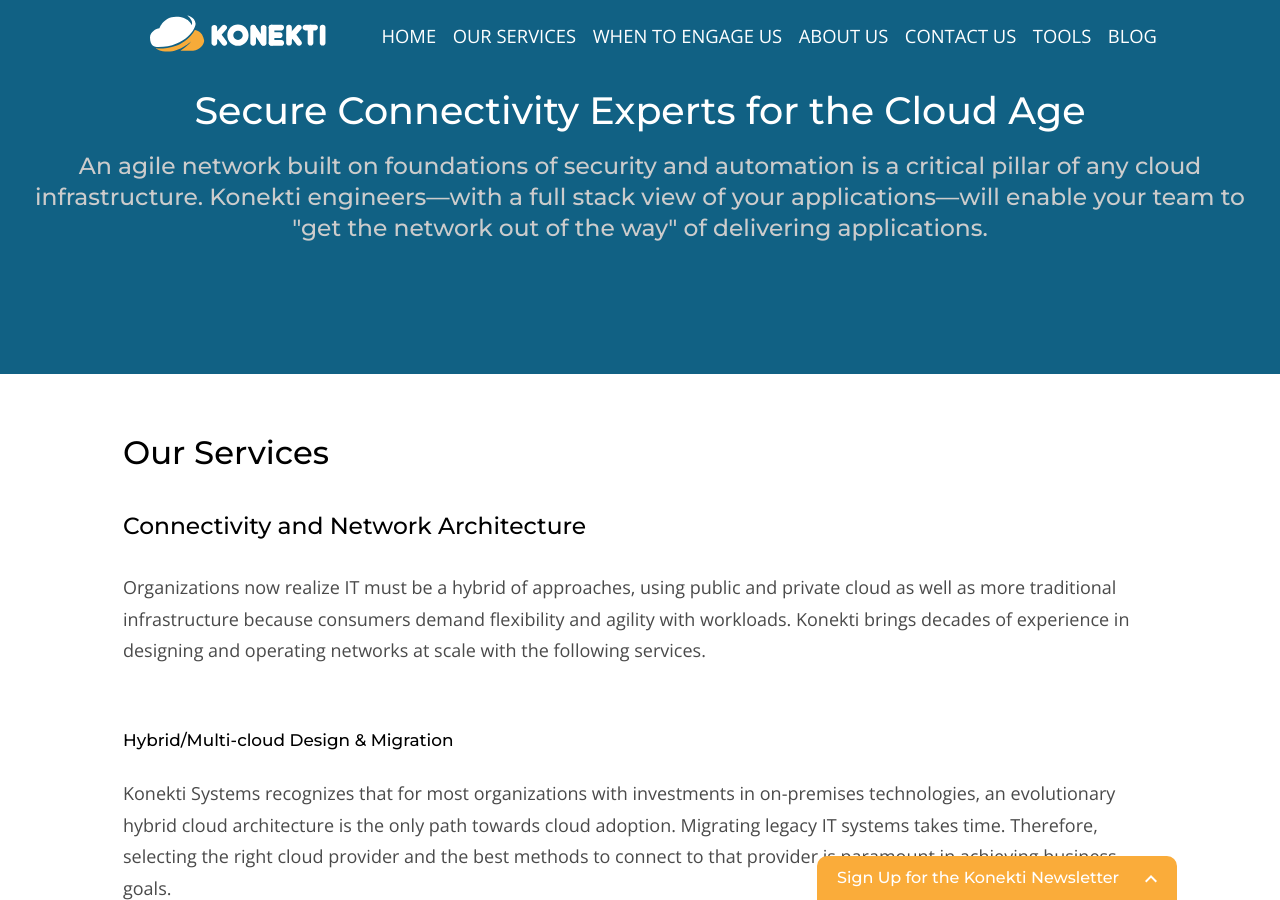
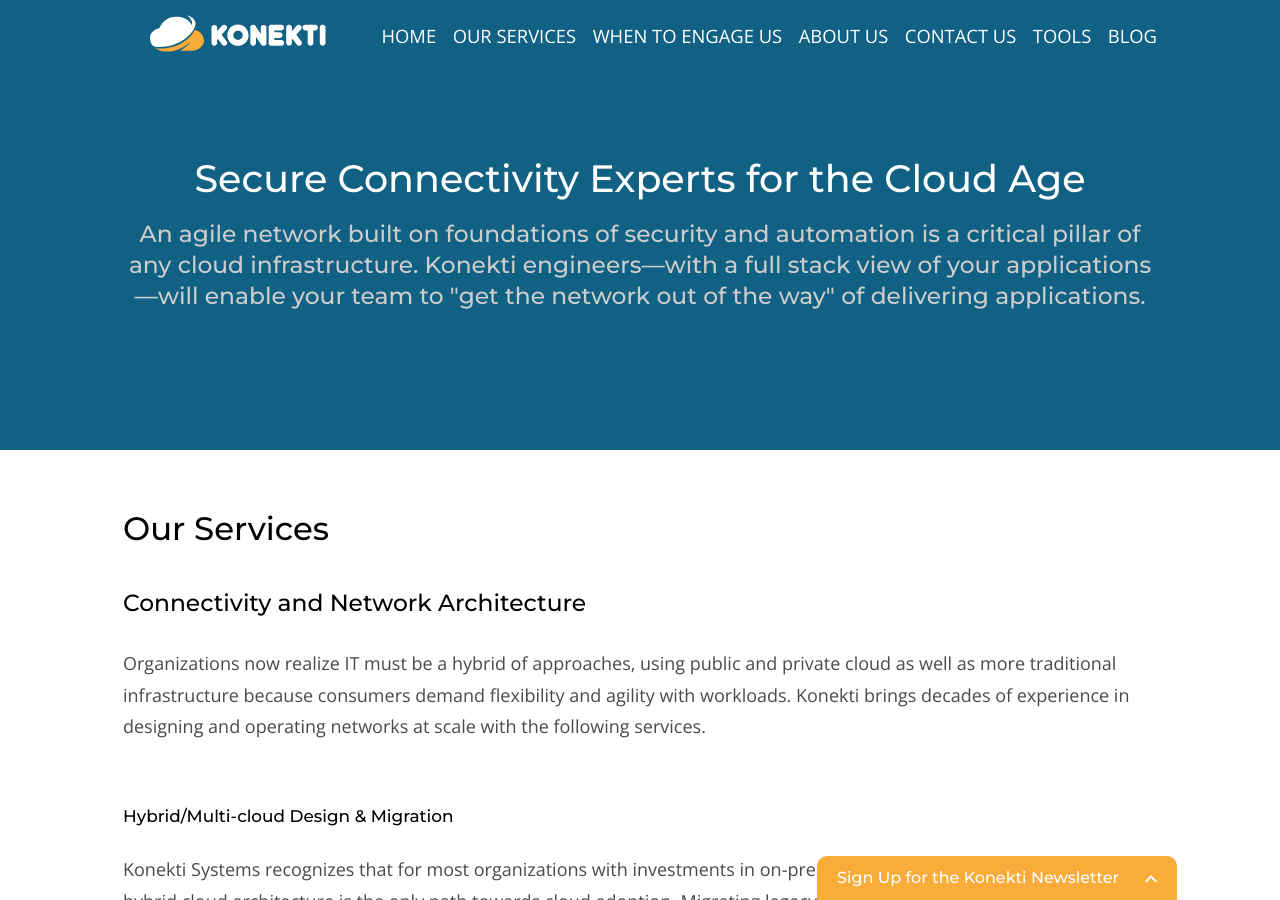
Before and after one commit to konekti/jeffbrl.github.io, a Jekyll site: the page built from _pages/index.md, in a window 1280 px wide and 900 px high. Built offline with Jekyll 4.4.1, drawn with Linux system fonts in a browser that asks for light colours; nearby versions of some CDN libraries.

Commit message:
update partial

```diff
--- a/_includes/sections/intro.html
+++ b/_includes/sections/intro.html
@@ -1,13 +1,6 @@
-<section class='services intro_container' id='home'>
-  <div class='intro grid grid-2 pa'>
-    <div class = 'intro_inner flex-in pb-3'>
-      <div class = 'flex-in flex-up'>
-        <h1 class = 'center'>Secure Connectivity Experts for the Cloud Age</h1>
-        <h4 class = 'mute pb-1 pt-1 center'>An agile network built on foundations of security and automation is a
-critical pillar of any cloud infrastructure. Konekti engineers—with a full stack view of your applications—will enable your
-team to "get the network out of the way" of delivering applications.
-</h4>
-      </div>
-    </div>
+<section class='block intro' id='home'>
+  <div class = 'container pa'>
+    <h1 class = 'center'>Secure Connectivity Experts for the Cloud Age</h1>
+    <h4 class = 'mute pb-1 pt-1 center'>An agile network built on foundations of security and automation is a critical pillar of any cloud infrastructure. Konekti engineers—with a full stack view of your applications—will enable your team to "get the network out of the way" of delivering applications.</h4>
   </div>
 </section>
```
